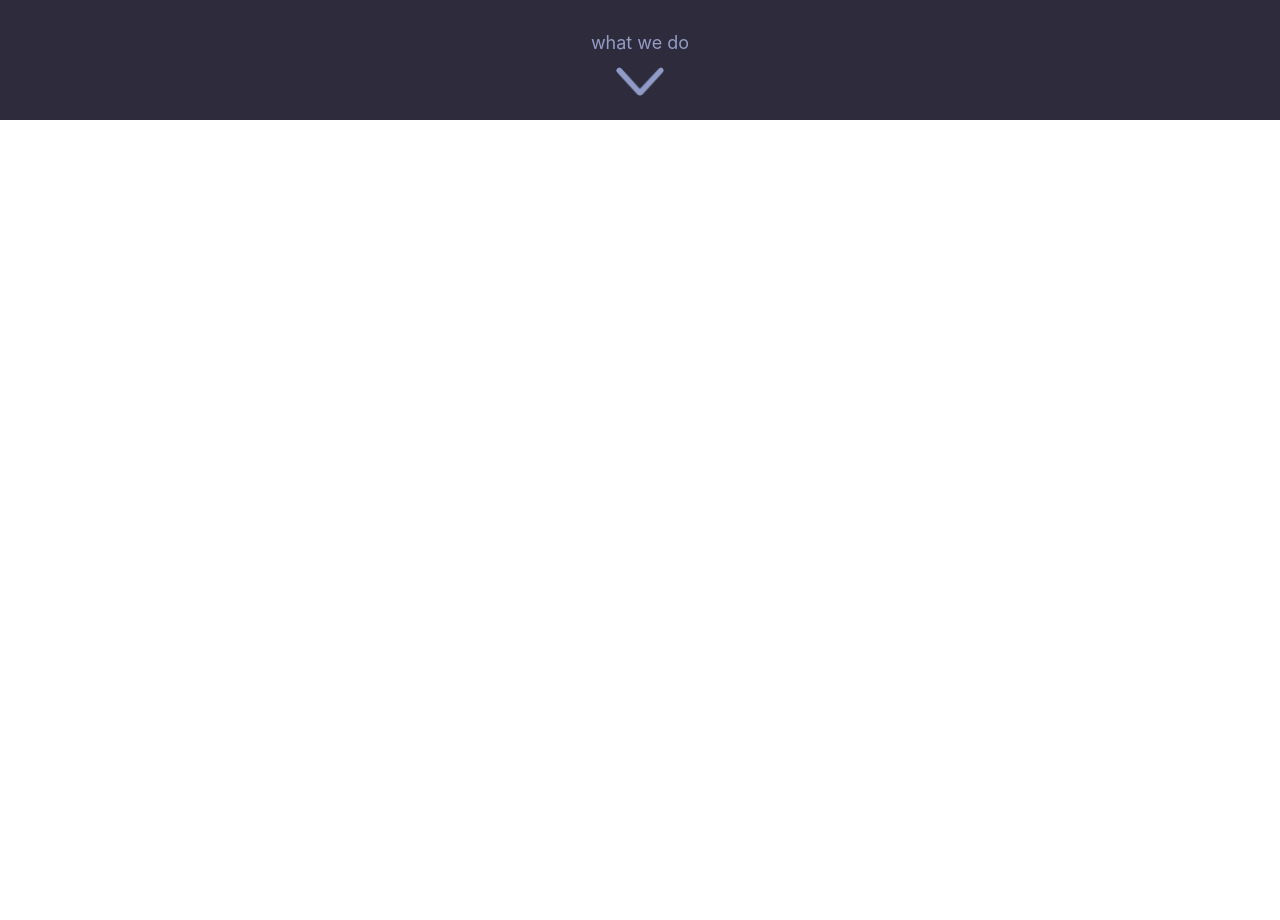
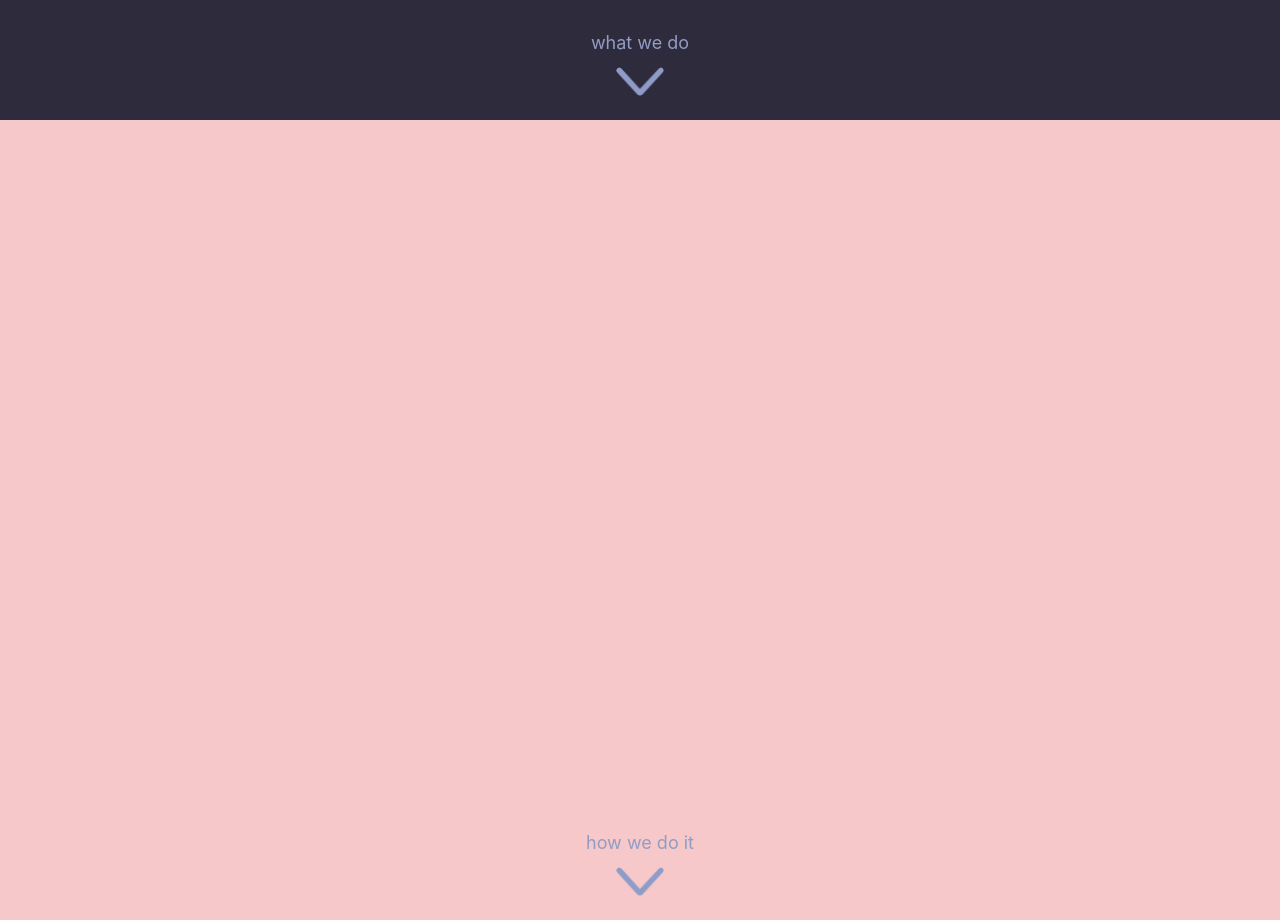
Before and after one commit to SierraSpaceAgency/sierraspaceagency.github.io, a React (Create React App) app: page / in a window 1280 px wide. Shown: the part 1480-2400 px from the top of the page. Before the commit the page ends 1600 px from the top, so only its background shows below. Built offline with nearby package versions, Linux system fonts and the light colour scheme.

Commit message:
Stubs out the WorkPageComponent.

```diff
--- a/src/App.js
+++ b/src/App.js
@@ -1,6 +1,7 @@
 import React, { Component } from 'react';
 import HomePageComponent from './components/HomePageComponent';
 import PeoplePageComponent from './components/PeoplePageComponent';
+import WorkPageComponent from './components/WorkPageComponent';
 import './App.css';
 
 class App extends Component {
@@ -13,9 +14,9 @@ class App extends Component {
   render() {
     return (
       <div className="App">
-        <HomePageComponent onScrollClick = {title => this.onScrollClick(title)}/>
-        <PeoplePageComponent onScrollClick = {title => this.onScrollClick(title)}/>
-        <section className = "WorkPage"></section>
+        <HomePageComponent onScrollClick = {title => this.onScrollClick(title)} />
+        <PeoplePageComponent onScrollClick = {title => this.onScrollClick(title)} />
+        <WorkPageComponent onScrollClick = {title => this.onScrollClick(title)} />
         <section className = "LaunchPage"></section>
       </div>
     );
--- /dev/null
+++ b/src/components/WorkPageComponent.css
@@ -0,0 +1,13 @@
+.WorkPage {
+  width: 100%;
+  height: 100vh;
+  background-color: #f6c8c9;
+  display: flex;
+  flex-direction: column;
+  box-sizing: border-box;
+}
+
+.WorkPageMainContent {
+  width: 100%;
+  flex: 1;
+}
--- /dev/null
+++ b/src/components/WorkPageComponent.js
@@ -0,0 +1,12 @@
+import React from 'react';
+import ContentScroller from './ContentScroller';
+import './WorkPageComponent.css';
+
+const WorkPageComponent = props => (
+  <section className = "WorkPage">
+    <div className = "WorkPageMainContent"></div>
+    <ContentScroller title = "how we do it" onClick = {(title) => props.onScrollClick(title)}/>
+  </section>
+)
+
+export default WorkPageComponent;
```
